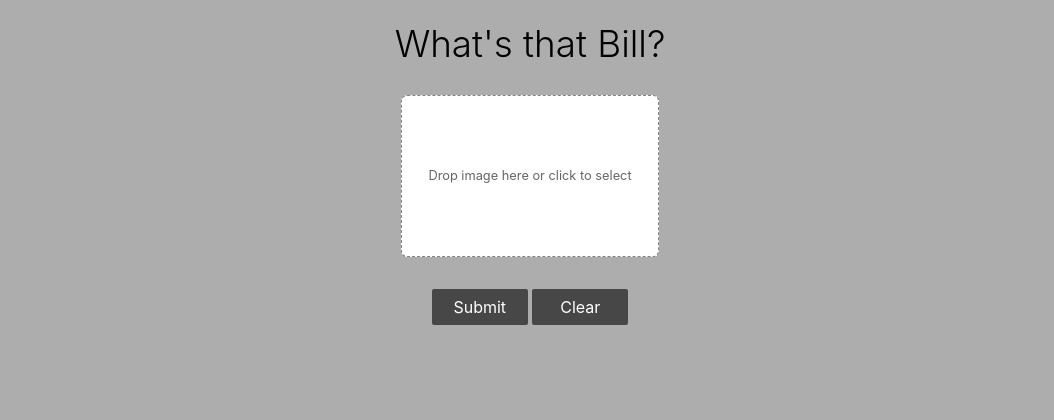
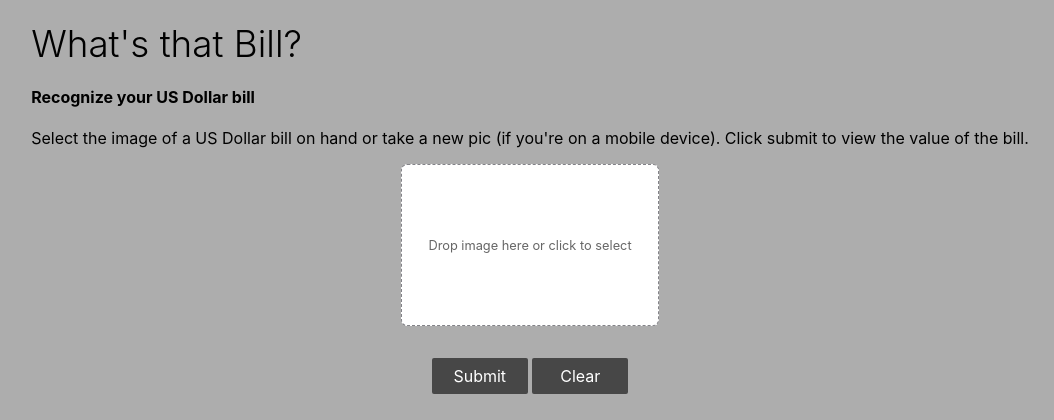
Before and after one commit to impiyush/Projects, a Flask app: page / in a window 1280 px wide. Shown: the top 420 px of the page, without its empty margins (110-1164 px from the left). Run offline with Flask 2, Linux system fonts and the light colour scheme.

Commit message:
updated html for us bills

```diff
--- a/Recognize_US_Bills/templates/base.html
+++ b/Recognize_US_Bills/templates/base.html
@@ -3,7 +3,7 @@
   <head>
     <meta charset="utf-8" />
     <meta http-equiv="X-UA-Compatible" content="IE=edge" />
-    <title>Demo</title>
+    <title>What's that Bill?</title>
     <meta name="viewport" content="width=device-width, initial-scale=1" />
     <link rel="stylesheet" type="text/css" href="{{ url_for('static',filename='main.css') }}" />
   </head>
--- a/Recognize_US_Bills/templates/index.html
+++ b/Recognize_US_Bills/templates/index.html
@@ -3,6 +3,8 @@
 <div class="main">
   <div class="title">
     <h3>What's that Bill?</h3>
+    <h4>Recognize your US Dollar bill</h4>
+        Select the image of a US Dollar bill on hand or take a new pic (if you're on a mobile device). Click submit to view the value of the bill.
   </div>
 
   <div class="panel">
```
